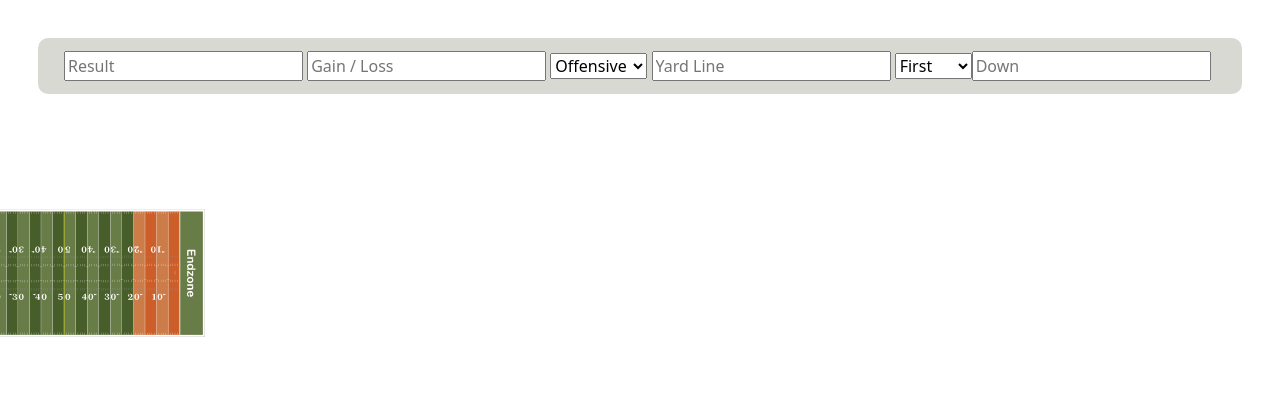
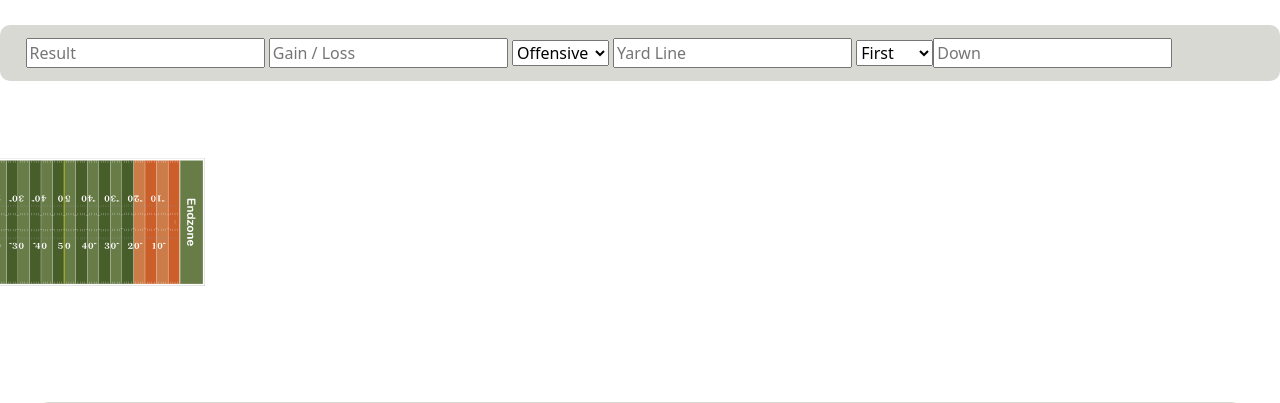
Before and after one commit to Calebv07/Football_Web_Dev, a PHP site: page /indexCopy.html in a window 1280 px wide. Shown: the part 56-459 px from the top of the page. Run offline with PHP 8.4, Linux system fonts and the light colour scheme.

Commit message:
Final fixing CSS

```diff
--- a/site.css
+++ b/site.css
@@ -39,7 +39,7 @@ main {
 .quickEdit {
   background-color: rgba(180, 180, 170, .5);
   padding: 1% 2%;
-  margin: 3%;
+  margin-top: 2%;
   border-radius: 10px;
 }
 .quickEdit input option {
@@ -47,7 +47,6 @@ main {
 }
 .field {
   background-color: rgba(180, 180, 170, .5);
-  padding: 2% 2%;
   margin: 3%;
   border-radius: 10px;
 }
```
